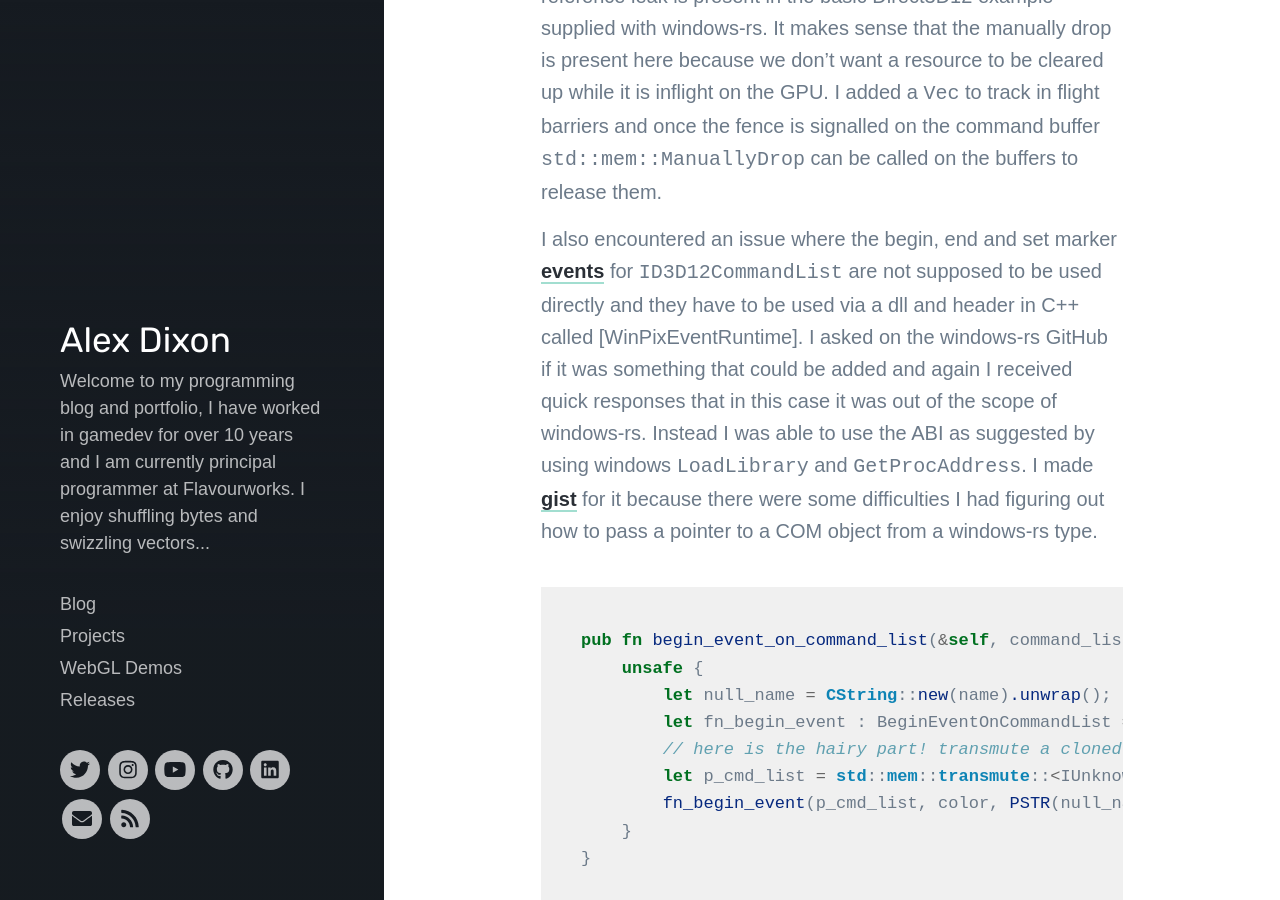
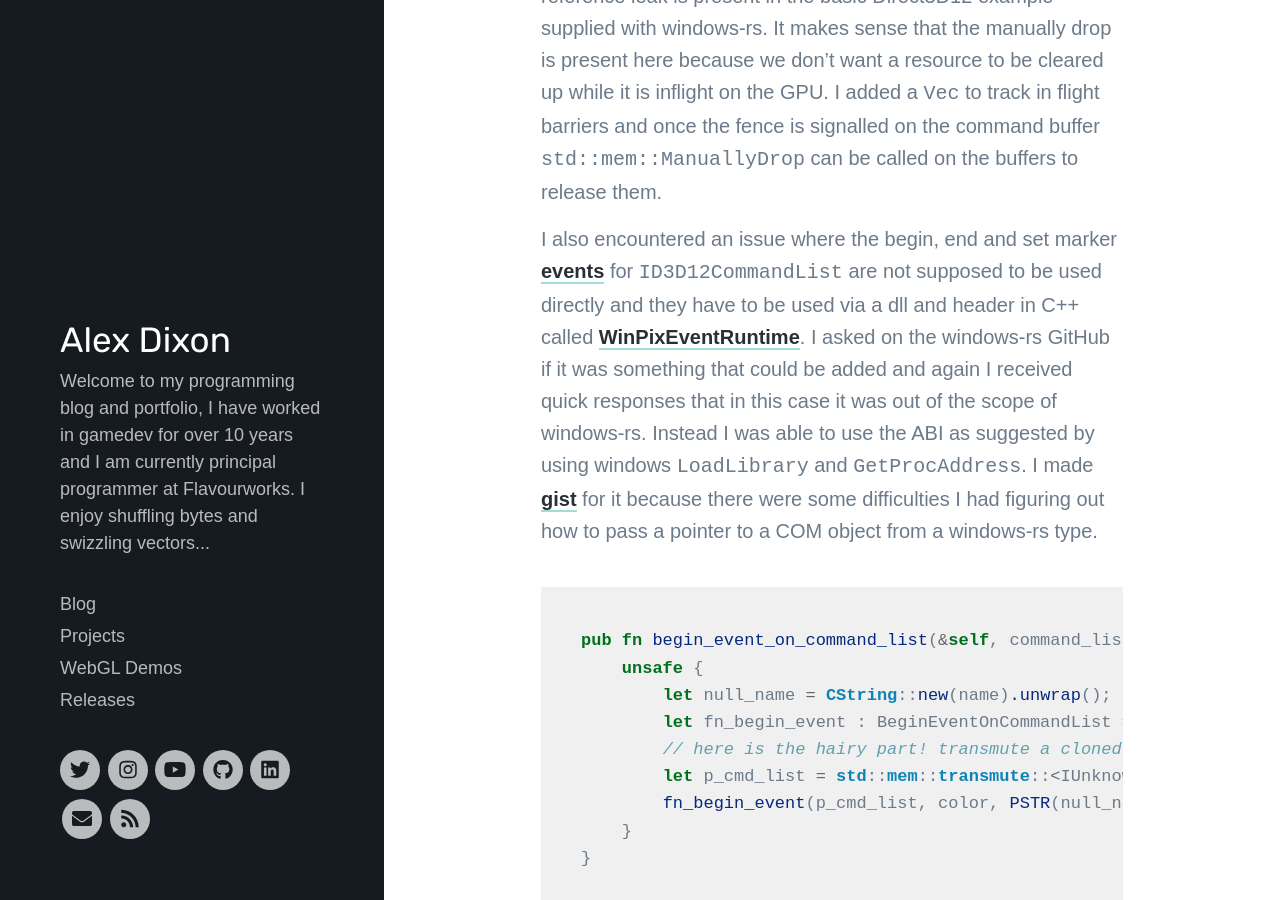
Before and after one commit to polymonster/polymonster.github.io, a Jekyll site: the page built from _posts/2022-02-22-bulding-new-engine-in-rust-2.md, in a window 1280 px wide and 900 px high, scrolled down 12736 px. Built offline with Jekyll 4.4.1, drawn with Linux system fonts in a browser that asks for light colours; nearby versions of some CDN libraries; some web fonts are replaced; some of the changed lines change nothing that is shown.

Commit message:
- add missing link

````diff
--- a/_posts/2022-02-22-bulding-new-engine-in-rust-2.md
+++ b/_posts/2022-02-22-bulding-new-engine-in-rust-2.md
@@ -194,7 +194,7 @@ I have been using the official Microsoft windows-rs crate and it has been really
 
 The first [issue](https://github.com/microsoft/windows-rs/issues/1410) I raised was an issue where I was unable to resize a swap chain. You can see my ramblings in the issue itself. At first I didn’t have a clue how ownership worked in Rust, let alone how it worked in conjunction with COM objects as well. After a quick response confirming that COM references are tied to `std::mem::Drop` I was able to dig into the issue and figure out the cause. When creating a `D3D12_RESOURCE_BARRIER` the [`D3D12_RESOURCE_TRANSITION_BARRIER`](https://microsoft.github.io/windows-docs-rs/doc/windows/Win32/Graphics/Direct3D12/union.D3D12_RESOURCE_BARRIER_0.html) is marked as `std::mem::ManuallyDrop`; each frame 2 transitions are required for a basic clear screen… first from present to render target and then from render target to present. Each buffer in the swap chain would leak 2 references each frame because they were not being manually dropped. I was able to see that the reference count when closing the application would grow larger for 2 objects if you left the application running longer. The reference leak is present in the basic Direct3D12 example supplied with windows-rs. It makes sense that the manually drop is present here because we don’t want a resource to be cleared up while it is inflight on the GPU. I added a `Vec` to track in flight barriers and once the fence is signalled on the command buffer `std::mem::ManuallyDrop` can be called on the buffers to release them.
 
-I also encountered an issue where the begin, end and set marker [events](https://docs.microsoft.com/en-us/windows/win32/api/d3d12/nf-d3d12-id3d12graphicscommandlist-beginevent) for `ID3D12CommandList` are not supposed to be used directly and they have to be used via a dll and header in C++ called [WinPixEventRuntime]. I asked on the windows-rs GitHub if it was something that could be added and again I received quick responses that in this case it was out of the scope of windows-rs. Instead I was able to use the ABI as suggested by using windows `LoadLibrary` and `GetProcAddress`. I made [gist](https://gist.github.com/polymonster/28896d761c3592bab48a94924c0d7406) for it because there were some difficulties I had figuring out how to pass a pointer to a COM object from a windows-rs type.
+I also encountered an issue where the begin, end and set marker [events](https://docs.microsoft.com/en-us/windows/win32/api/d3d12/nf-d3d12-id3d12graphicscommandlist-beginevent) for `ID3D12CommandList` are not supposed to be used directly and they have to be used via a dll and header in C++ called [WinPixEventRuntime](https://devblogs.microsoft.com/pix/winpixeventruntime/). I asked on the windows-rs GitHub if it was something that could be added and again I received quick responses that in this case it was out of the scope of windows-rs. Instead I was able to use the ABI as suggested by using windows `LoadLibrary` and `GetProcAddress`. I made [gist](https://gist.github.com/polymonster/28896d761c3592bab48a94924c0d7406) for it because there were some difficulties I had figuring out how to pass a pointer to a COM object from a windows-rs type.
 
 ```rust
 pub fn begin_event_on_command_list(&self, command_list: ID3D12GraphicsCommandList, color: u64, name: &str) {
````
